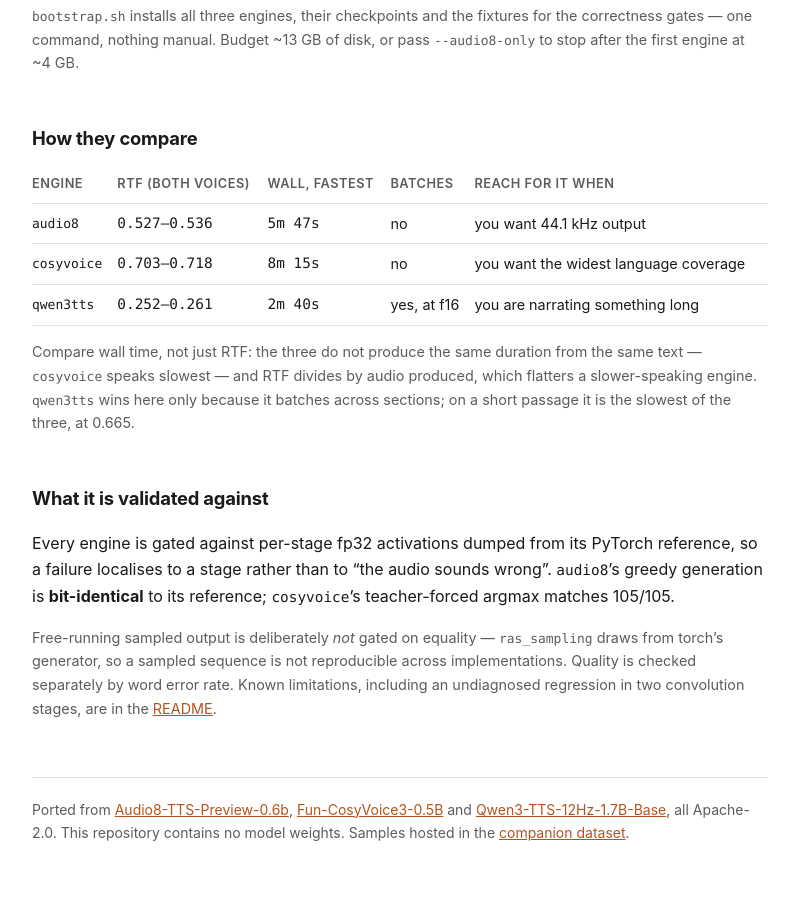
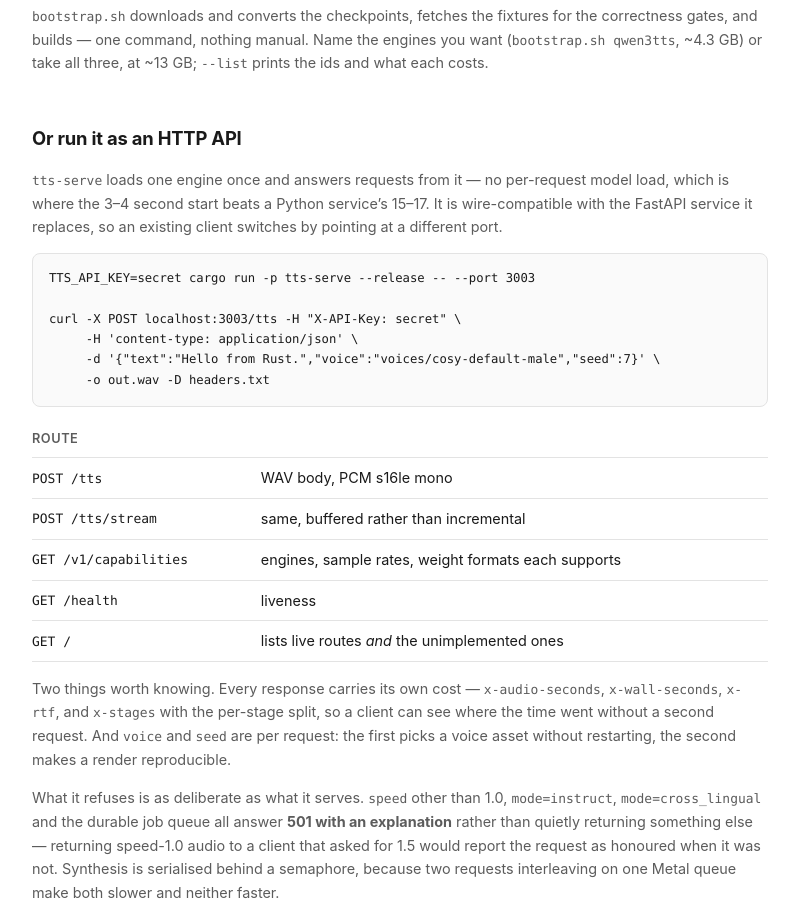
Before and after one commit to drmhse/tts-rs, a plain HTML site: page docs/index.html in a window 1280 px wide. Shown: the part 1700-2608 px from the top of the page, without its empty margins (240-1039 px from the left). Drawn offline with Linux system fonts and the light colour scheme.

Commit message:
Choose engines by name, restore the README, and give the HTTP API its due
Three things.

`bootstrap.sh` takes engine ids instead of one hardcoded escape hatch.
`--audio8-only` presumed the first engine is the one you would want, which is
wrong for anyone narrating a document — qwen3tts is the reason to use this and it
was the awkward case. Now:

    ./scripts/bootstrap.sh                    all three, ~13 GB
    ./scripts/bootstrap.sh --list             the ids, their models, what each costs
    ./scripts/bootstrap.sh qwen3tts           one, ~4.3 GB
    ./scripts/bootstrap.sh audio8 cosyvoice   two

Each engine's checkpoint step runs only when asked for, the torch venv is skipped
entirely when only qwen3tts is selected (its setup is downloads, no python), and
the closing example names an engine that was actually installed rather than
always audio8. The old spelling still resolves.

The HTTP API was a paragraph about being a drop-in replacement, which describes
what it is compatible with rather than what it does for you. It loads one engine
once — 3.0 s against the Python service's 15-17 — takes a voice and a seed per
request, and returns its own cost on every response, `x-rtf` and `x-stages` with
the per-stage split, so a client can see where the time went without asking
again. That is now on both the README and the demo page, refusals included: the
501s are a feature, not a gap.

Also restores the README. A regex in the previous commit used re.DOTALL, so
`(?:\|.*\n)+` matched to the end of the file and took 186 lines of it with the
sample table — five sections, the HTTP and narration docs, the layout and the
licensing. Restored from dac0840 and the intended edits re-applied by line
boundary rather than by pattern. The link check that passed over the wreckage
only proved the surviving fragment's links resolved, which is why it caught
nothing; the checks here count sections, tables and fences too.

```diff
--- a/docs/index.html
+++ b/docs/index.html
@@ -171,9 +171,54 @@
     --voice voices/cosy-default-qwen3tts --quant f16 \
     --text-file examples/chapter.txt --out chapter.wav</code></pre>
   <p class="caveat">
-    <code>bootstrap.sh</code> installs all three engines, their checkpoints and the fixtures
-    for the correctness gates — one command, nothing manual. Budget ~13&nbsp;GB of disk, or
-    pass <code>--audio8-only</code> to stop after the first engine at ~4&nbsp;GB.
+    <code>bootstrap.sh</code> downloads and converts the checkpoints, fetches the fixtures for
+    the correctness gates, and builds — one command, nothing manual. Name the engines you want
+    (<code>bootstrap.sh qwen3tts</code>, ~4.3&nbsp;GB) or take all three, at ~13&nbsp;GB;
+    <code>--list</code> prints the ids and what each costs.
+  </p>
+
+  <h2>Or run it as an HTTP API</h2>
+  <p class="caveat">
+    <code>tts-serve</code> loads one engine once and answers requests from it — no per-request
+    model load, which is where the 3&ndash;4&nbsp;second start beats a Python service&rsquo;s
+    15&ndash;17. It is wire-compatible with the FastAPI service it replaces, so an existing
+    client switches by pointing at a different port.
+  </p>
+
+<pre><code>TTS_API_KEY=secret cargo run -p tts-serve --release -- --port 3003
+
+curl -X POST localhost:3003/tts -H "X-API-Key: secret" \
+     -H 'content-type: application/json' \
+     -d '{"text":"Hello from Rust.","voice":"voices/cosy-default-male","seed":7}' \
+     -o out.wav -D headers.txt</code></pre>
+
+  <div class="scroll">
+  <table>
+    <thead><tr><th>route</th><th></th></tr></thead>
+    <tbody>
+      <tr><td class="mono">POST /tts</td><td>WAV body, PCM s16le mono</td></tr>
+      <tr><td class="mono">POST /tts/stream</td><td>same, buffered rather than incremental</td></tr>
+      <tr><td class="mono">GET /v1/capabilities</td><td>engines, sample rates, weight formats each supports</td></tr>
+      <tr><td class="mono">GET /health</td><td>liveness</td></tr>
+      <tr><td class="mono">GET /</td><td>lists live routes <em>and</em> the unimplemented ones</td></tr>
+    </tbody>
+  </table>
+  </div>
+
+  <p class="caveat">
+    Two things worth knowing. Every response carries its own cost —
+    <code>x-audio-seconds</code>, <code>x-wall-seconds</code>, <code>x-rtf</code>, and
+    <code>x-stages</code> with the per-stage split, so a client can see where the time went
+    without a second request. And <code>voice</code> and <code>seed</code> are per request:
+    the first picks a voice asset without restarting, the second makes a render reproducible.
+  </p>
+  <p class="caveat">
+    What it refuses is as deliberate as what it serves. <code>speed</code> other than 1.0,
+    <code>mode=instruct</code>, <code>mode=cross_lingual</code> and the durable job queue all
+    answer <strong>501 with an explanation</strong> rather than quietly returning something
+    else — returning speed-1.0 audio to a client that asked for 1.5 would report the request
+    as honoured when it was not. Synthesis is serialised behind a semaphore, because two
+    requests interleaving on one Metal queue make both slower and neither faster.
   </p>
 
   <h2>How they compare</h2>
```
Also changed, not shown: 3 other files.
